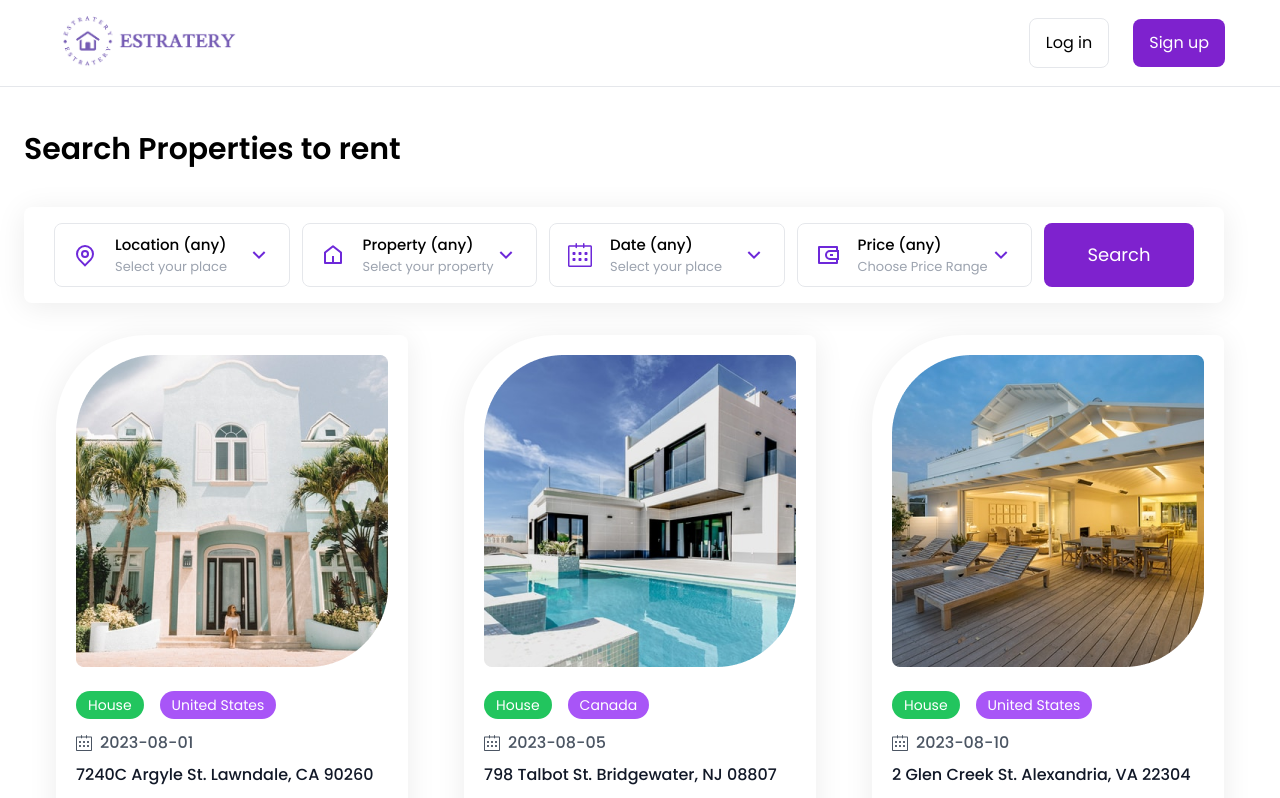
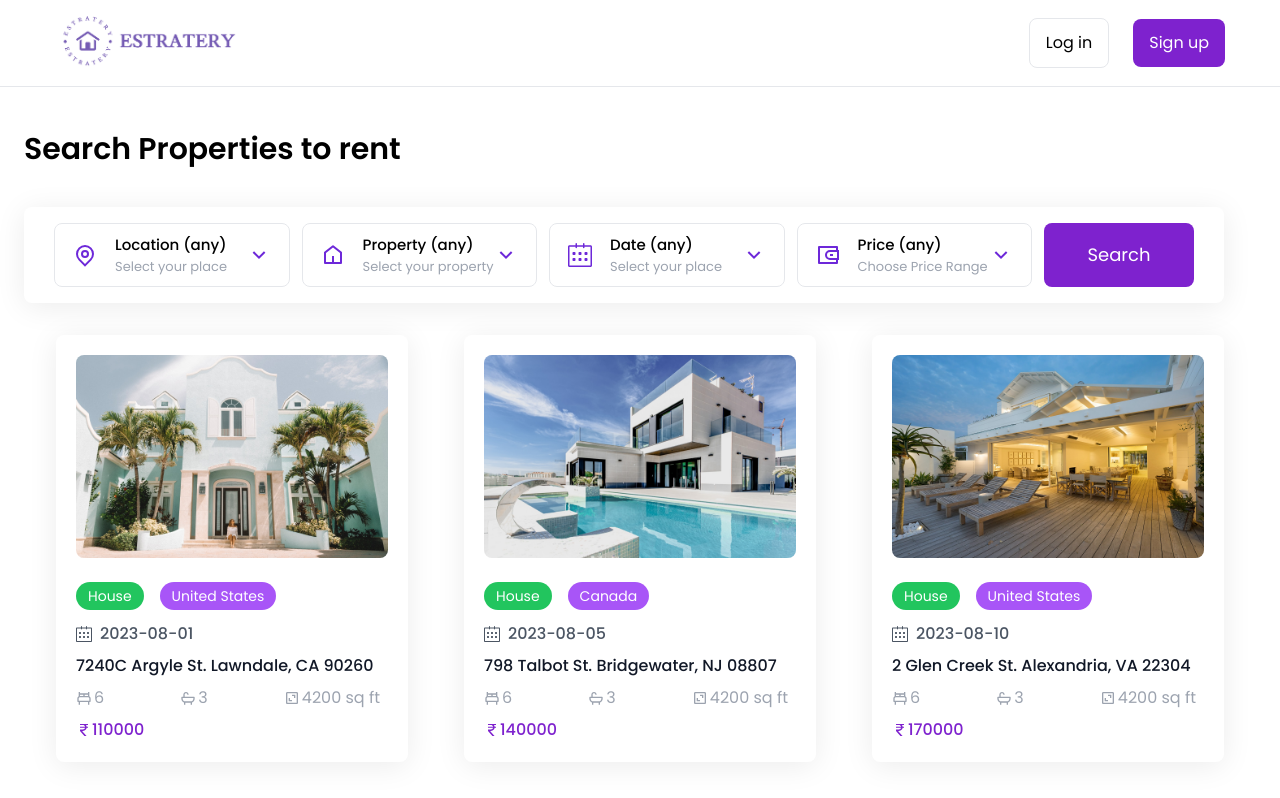
Before and after one commit to Rishita1304/Real-estate, a React (Create React App) app: page / in a window 1280 px wide. Shown: the top 798 px of the page. Built offline with nearby package versions, Linux system fonts and the light colour scheme.

Commit message:
images updated

```diff
--- a/src/components/House.js
+++ b/src/components/House.js
@@ -5,8 +5,8 @@ import {BsCurrencyRupee} from 'react-icons/bs'
 
 const House = ({house}) => {
   const {image, type,country, address, bedrooms, bathrooms, surface, listingDate,price,} = house;
-  return <div className='bg-white shadow-1 p-5 rounded-lg rounded-tl-[90px] mx-auto cursor-pointer w-full max-w-[352px] hover:shadow-2xl transition'>
-    <img className='mb-6' src={image} alt=""/>
+  return <div className='bg-white shadow-1 p-5 rounded-lg mx-auto cursor-pointer w-full max-w-[352px] hover:shadow-2xl transition'>
+    <img className='mb-6 rounded-lg' src={image} alt=""/>
     <div className='mb-3 flex gap-x-4 text-sm'>
       <div className='bg-green-500 py-1 rounded-full px-3 text-white'>{type}</div>
       <div className='bg-purple-500 py-1 rounded-full px-3 text-white'>{country}</div>
```
Also changed, not shown: src/data.js (+18 -18 lines).
